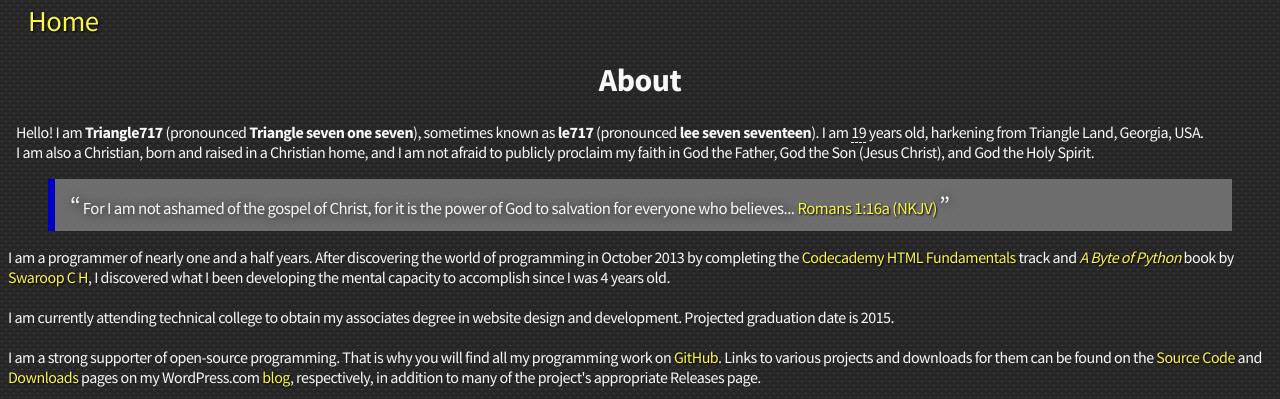
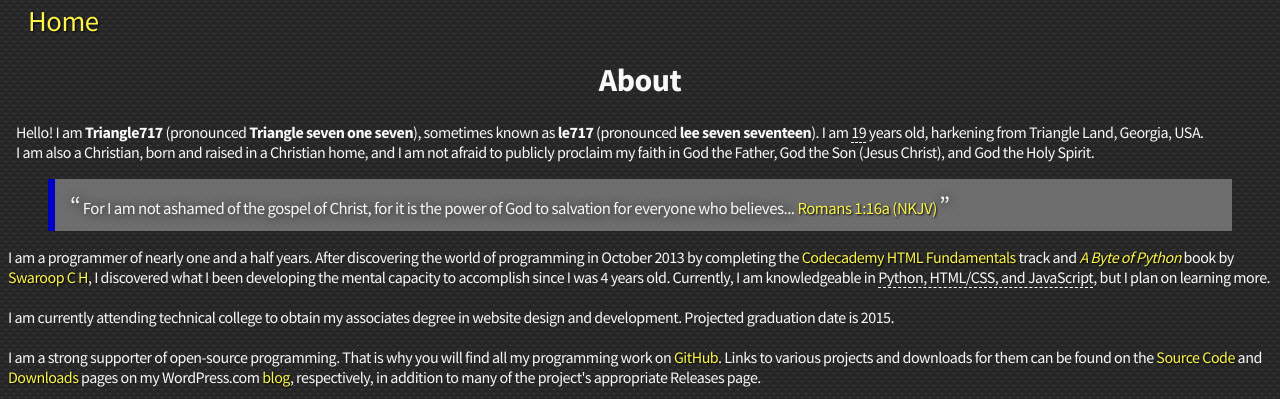
Before and after one commit to le717/le717.github.io, a Jekyll site: the page built from about.html, in a window 1280 px wide, cut to the strip 0-399 px from the top of the page. Built offline with Jekyll 4.4.1, drawn with Linux system fonts in a browser that asks for light colours; Markdown is read by kramdown in place of the engine named in the settings.

Commit message:
Add code to list programming languages I know

```diff
--- a/_includes/base-style.html
+++ b/_includes/base-style.html
@@ -23,7 +23,7 @@
     }
     a:hover { text-decoration: underline; }
   </style>
-<!--  <link rel="stylesheet" media="all" href="{{ site.baseurl }}/lib/ionicons/ionicons.min.css">-->
+
   <link rel="stylesheet" media="all" href="http://code.ionicframework.com/ionicons/1.4.1/css/ionicons.min.css">
   <link rel="stylesheet" media="all" href="{{ site.baseurl }}/css/base-elements.css">
   <link rel="stylesheet" media="screen" href="{{ site.baseurl }}/css/screen.css">
--- a/about.html
+++ b/about.html
@@ -4,21 +4,22 @@ title: About
 {% include header.html %}
 {% include base-style.html %}
   <style>
-    #i-am-age { border-bottom: 1px dashed white; }
+    .generated-data { border-bottom: 1px dashed white; }
   </style>
 {% include bridge.html %}
   <h1 class="text-center">About</h1>
   <p>
     Hello! I am <span class="text-bold">Triangle717</span> (pronounced <span class="text-bold">Triangle seven one seven</span>), sometimes known as
     <span class="text-bold">le717</span> (pronounced <span class="text-bold">lee seven seventeen</span>).
-    I am <span title="My age is calculated automatically. :D" id="i-am-age"></span> years old, harkening from Triangle Land, Georgia, USA.<br>
+    I am <span class="generated-data" id="i-am-age" title="My age is calculated automatically. :D"></span> years old, harkening from Triangle Land, Georgia, USA.<br>
     I am also a Christian, born and raised in a Christian home, and I am not afraid to publicly proclaim my faith in God the Father, God the Son (Jesus Christ), and God the Holy Spirit.
 
     <blockquote>For I am not ashamed of the gospel of Christ, for it is the power of God to salvation for everyone who believes...
   <a target="_blank" href="http://bible.com/114/rom.1.16.nkjv">Romans&nbsp;1:16a&nbsp;(NKJV)</a></blockquote>
 
   I am a programmer of nearly one and a half years. After discovering the world of programming in October 2013 by completing the <a target="_blank" href="http://www.codecademy.com">Codecademy HTML Fundamentals</a> track and <a target="_blank" href="http://swaroopch.com/notes/python/"><span class="text-italic">A Byte of Python</span></a> book by <a target="_blank" href="http://swaroopch.com/">Swaroop C H</a>,
-I discovered what I been developing the mental capacity to accomplish since I was 4 years old.
+I discovered what I been developing the mental capacity to accomplish since I was 4 years old. Currently, I am knowledgeable in
+<span class="generated-data" id="code-i-know" title="This list is also automatically generated. :D"></span>, but I plan on learning more.
     <br><br>
     I am currently attending technical college to obtain my associates degree in website design and development. Projected graduation date is 2015.
     <br><br>
@@ -50,7 +52,24 @@ I discovered what I been developing the mental capacity to accomplish since I wa
     if (curMonth < myMonth && curDay < myDay || curMonth < myMonth && curDay === myDay || curMonth == myMonth && curDay < myDay) {
       myAge -= 1;
     }
+    document.getElementById("i-am-age").innerHTML = myAge;
 
-    document.getElementById("i-am-age").innerHTML = myAge;
+
+    /* ------- List the coding languages I know ------ */
+    var listAllTheCodes = "",
+        codingIKnow = ["Python", "HTML/CSS", "JavaScript"];
+
+    codingIKnow.forEach(function(value, index) {
+      listAllTheCodes += value + ", ";
+
+      // Make it grammatically correct
+      if (index === codingIKnow.length - 2) {
+        listAllTheCodes += "and ";
+      }
+    });
+
+    // Remove generated trailing space and comma
+    listAllTheCodes = listAllTheCodes.substr(0, listAllTheCodes.length - 2);
+    document.getElementById("code-i-know").innerHTML = listAllTheCodes;
   </script>
 {% include footer.html %}
```
Also changed, not shown: other parts of about.html (+1 -0 lines).
